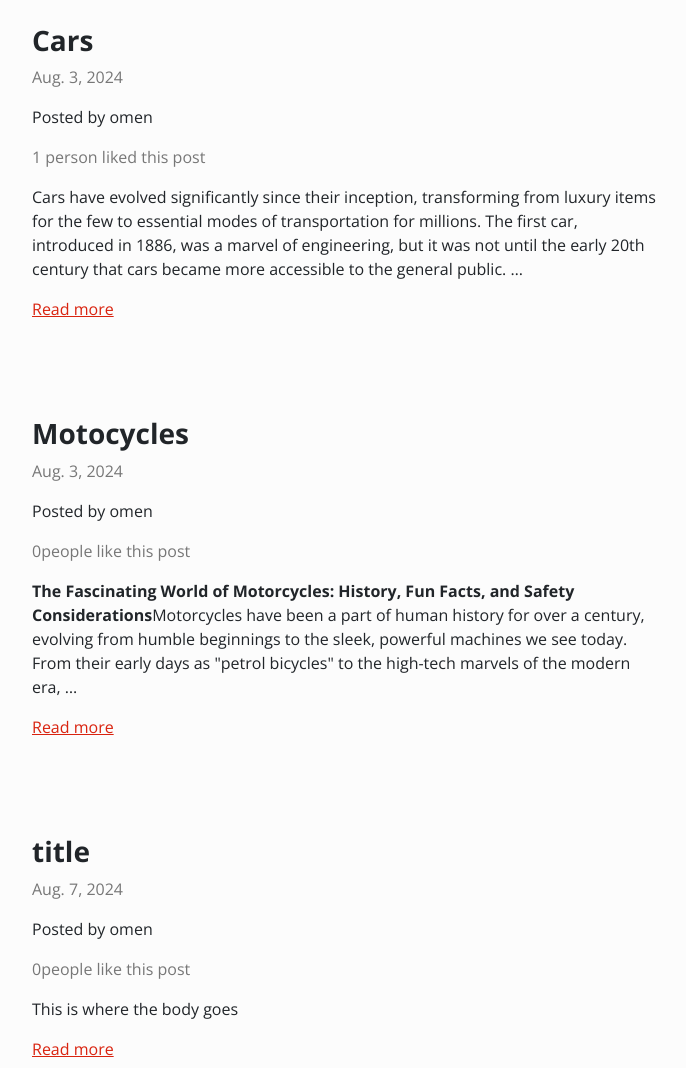
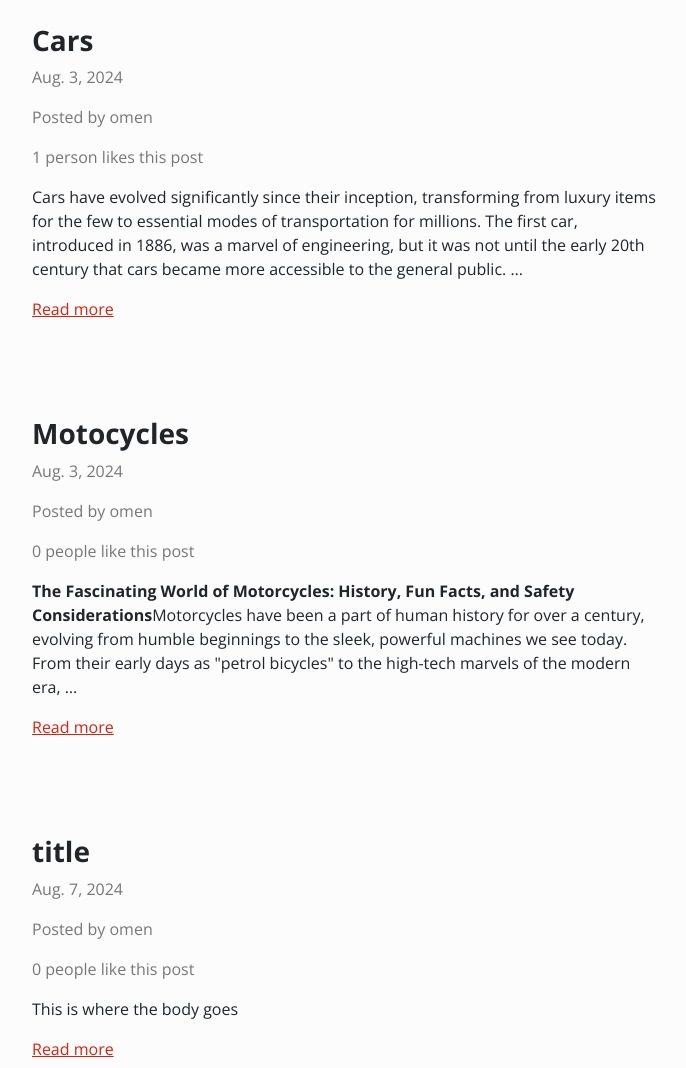
Before and after one commit to nrngxv/blog-v.1, a Django app: page / in a window 1280 px wide. Shown: the part 279-1347 px from the top of the page, without its empty margins (294-980 px from the left). Run offline with Django 4.2, Linux system fonts and the light colour scheme; data comes from the database, SQL or seed files in the repository; both versions use the stored data as it was after the commit.

Commit message:
updated entire codebase

```diff
--- a/blog/templates/blog/index.html
+++ b/blog/templates/blog/index.html
@@ -12,46 +12,43 @@
     {% for object in object_list %} <!--Understand object_list?-->
 
     <!--loads up Article models attribute-->
-    <div class = "row">
-        <div class = "col-md-6 col-12 mx-md-auto mx-3 mt-5 mb-5">
-            <h3 class = "fw-bold">{{ object.title }}</h3>
+    <div class="row">
+        <div class="col-md-6 col-11 mx-md-auto mx-3 mt-5 mb-5">
+            <h3 class="fw-bold">{{ object.title }}</h3>
             <p class="text-muted"> {{ object.date }}</p>
-            <p class="text_muted">Posted by {{ object.author.username }}</p>
+            <p class="text-muted">Posted by {{ object.author.username }}</p>
             {% if object.likes.count == 1 %}
-                <p class="text-muted">{{ object.likes.count }} person liked this post</p>
+                <p class="text-muted">{{ object.likes.count }} person likes this post</p>
             {% else %}
-                <p class="text-muted">{{ object.likes.count }}people like this post</p>
+                <p class="text-muted">{{ object.likes.count }} people like this post</p>
             {% endif %}
 
-             <!--loads up Article content-->
-            <div>
-                {{ object.content|truncatewords_html:50 |safe }}
+            <div class="my-3">
+                {{ object.content|truncatewords_html:50|safe }}
             </div>
 
             <a href="{% url 'detail_article' object.id %}">Read more</a>
+        </div>
 
-        </div>
     </div>
-
 
     {% endfor %}
 
     <!--This is a navigation bar for n number of pages-->
     <nav>
-        <ul class="pagination">
+		<ul class="pagination">
 			<div class="mx-auto d-flex flex-row mt-5">
 				{% if page_obj.has_previous %}
 					<li class="page-item">
 						<a class="page-link" href="?page=1">&laquo; First</a>
 					</li>
 
-
 					<li class="page-item">
 						<a class="page-link" href="?page={{ page_obj.previous_page_number }}">Previous</a>
 					</li>
 				{% endif %}
 
-                <li class="page-item">
+				<li class="page-item">
 					<a class="page-link" href="#">Page {{ page_obj.number }} of {{ page_obj.paginator.num_pages }}.</a>
 				</li>
 
@@ -59,17 +56,13 @@
 					<li class="page-item">
 						<a class="page-link" href="?page={{ page_obj.next_page_number }}">Next</a>
 					</li>
-
 					<li class="page-item">
 						<a class="page-link" href="?page={{ page_obj.paginator.num_pages }}">Last &raquo;</a>
 					</li>
 				{% endif %}
-
-            </div>
-        </ul>
-
-
-    </nav>
+			</div>
+		</ul>
+	</nav>
 
 
 {% endblock content %}
```
Also changed, not shown: README.md, db.sqlite3.
